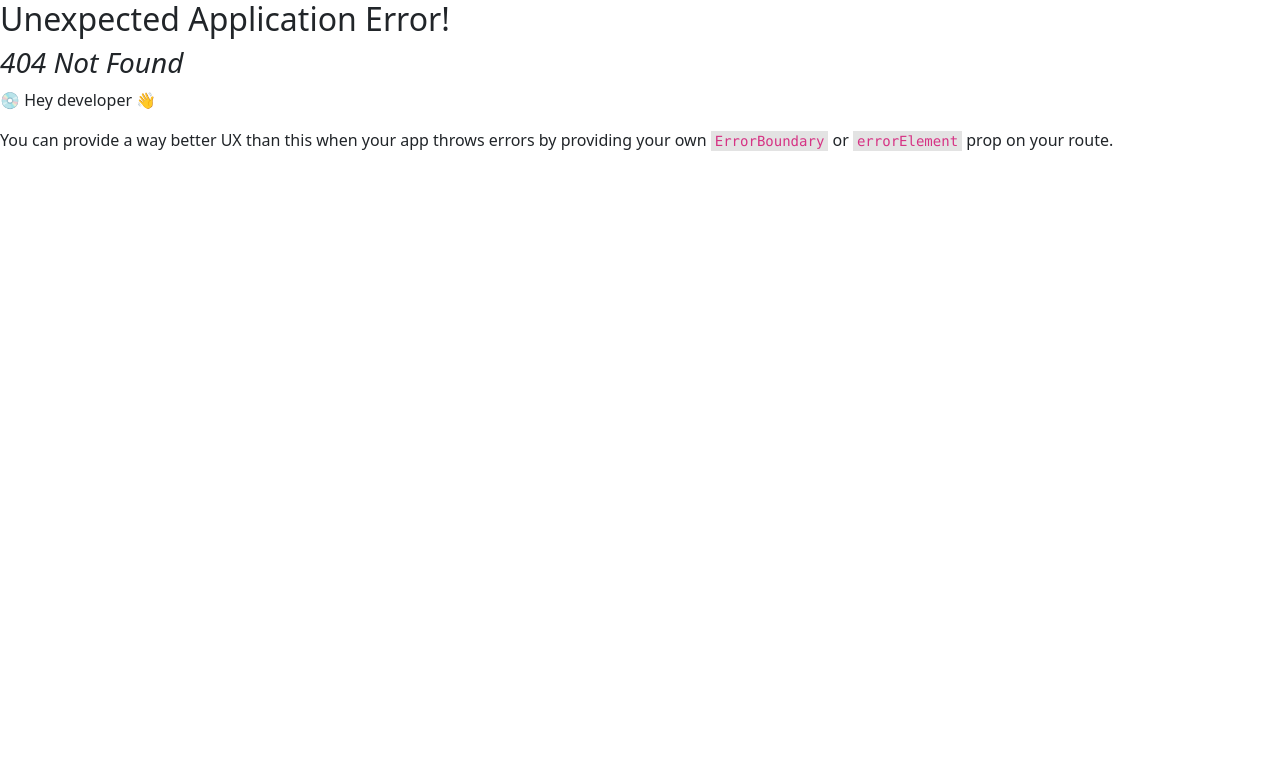
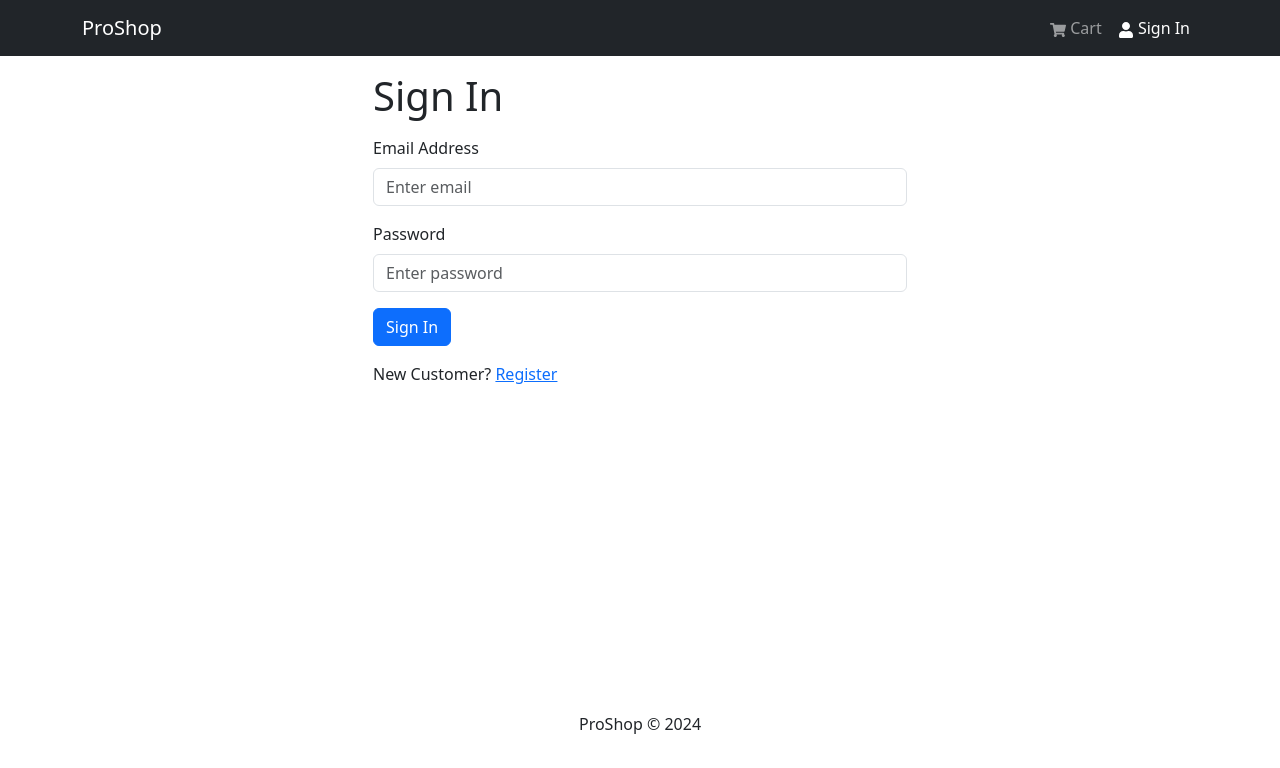
Before and after one commit to devsnb/eshop, a React (Vite) app in the folder frontend/: page /login in a window 1280 px wide. Before the commit this address had no page. Shown: the top 768 px of the page. Built offline with nearby package versions, Linux system fonts and the light colour scheme.

Commit message:
added login screen

```diff
--- /dev/null
+++ b/frontend/src/components/FormContainer.tsx
@@ -0,0 +1,20 @@
+import { ReactNode } from 'react'
+import { Container, Row, Col } from 'react-bootstrap'
+
+type FormContainerProps = {
+	children: ReactNode
+}
+
+const FormContainer = ({ children }: FormContainerProps) => {
+	return (
+		<Container>
+			<Row className='justify-content-md-center'>
+				<Col xs={12} md={6}>
+					{children}
+				</Col>
+			</Row>
+		</Container>
+	)
+}
+
+export default FormContainer
--- a/frontend/src/main.tsx
+++ b/frontend/src/main.tsx
@@ -12,6 +12,7 @@
 import HomeScreen from './screens/HomeScreen.tsx'
 import ProductScreen from './screens/ProductScreen.tsx'
 import CartScreen from './screens/CartScreen.tsx'
+import LoginScreen from './screens/LoginScreen.tsx'
 
 import store from './store.ts'
 import { Provider } from 'react-redux'
@@ -22,6 +23,7 @@
 			<Route index={true} path='/' element={<HomeScreen />} />
 			<Route path='/product/:id' element={<ProductScreen />} />
 			<Route path='/cart' element={<CartScreen />} />
+			<Route path='/login' element={<LoginScreen />} />
 		</Route>
 	)
 )
--- a/frontend/src/screens/HomeScreen.tsx
+++ b/frontend/src/screens/HomeScreen.tsx
@@ -1,6 +1,6 @@
 import { Row, Col } from 'react-bootstrap'
 import Product from '../components/Product'
-import { useGetProductsQuery } from '../slices/productSlice'
+import { useGetProductsQuery } from '../slices/productApiSlice'
 import Loader from '../components/Loader'
 import Message from '../components/Message'
 
--- /dev/null
+++ b/frontend/src/screens/LoginScreen.tsx
@@ -0,0 +1,48 @@
+import { FormEvent, useState } from 'react'
+import { Link } from 'react-router-dom'
+import { Form, Button, Row, Col } from 'react-bootstrap'
+import FormContainer from '../components/FormContainer'
+
+const LoginScreen = () => {
+	const [email, setEmail] = useState('')
+	const [password, setPassword] = useState('')
+
+	const submitHandler = (e: FormEvent<HTMLFormElement>) => {
+		e.preventDefault()
+		console.log('submit')
+	}
+
+	return (
+		<FormContainer>
+			<h1>Sign In</h1>
+			<Form onSubmit={submitHandler}>
+				<Form.Group controlId='email' className='my-3'>
+					<Form.Label>Email Address</Form.Label>
+					<Form.Control
+						type='email'
+						placeholder='Enter email'
+						value={email}
+						onChange={e => setEmail(e.target.value)}
+					></Form.Control>
+				</Form.Group>
+				<Form.Group controlId='password' className='my-3'>
+					<Form.Label>Password</Form.Label>
+					<Form.Control
+						type='password'
+						placeholder='Enter password'
+						value={password}
+						onChange={e => setPassword(e.target.value)}
+					></Form.Control>
+				</Form.Group>
+				<Button type='submit'>Sign In</Button>
+			</Form>
+			<Row className='py-3'>
+				<Col>
+					New Customer? <Link to='/register'>Register</Link>
+				</Col>
+			</Row>
+		</FormContainer>
+	)
+}
+
+export default LoginScreen
--- a/frontend/src/screens/ProductScreen.tsx
+++ b/frontend/src/screens/ProductScreen.tsx
@@ -4,7 +4,7 @@
 import { Link } from 'react-router-dom'
 import { Row, Col, Image, ListGroup, Card, Button, Form } from 'react-bootstrap'
 import Rating from '../components/Rating'
-import { useGetProductDetailsQuery } from '../slices/productSlice'
+import { useGetProductDetailsQuery } from '../slices/productApiSlice'
 import Loader from '../components/Loader'
 import Message from '../components/Message'
 import { addToCart } from '../slices/cartSlice'
--- /dev/null
+++ b/frontend/src/slices/authSlice.ts
@@ -0,0 +1,21 @@
+import { createSlice } from '@reduxjs/toolkit'
+
+const initialState = {
+	userInfo: localStorage.getItem('userInfo')
+		? JSON.parse(localStorage.getItem('userInfo')!)
+		: null
+}
+
+const authSlice = createSlice({
+	name: 'auth',
+	initialState,
+	reducers: {
+		setCredentials: (state, action) => {
+			state.userInfo = action.payload
+			localStorage.setItem('userInfo', JSON.stringify(action.payload))
+		}
+	}
+})
+
+export const { setCredentials } = authSlice.actions
+export default authSlice.reducer
--- a/frontend/src/store.ts
+++ b/frontend/src/store.ts
@@ -1,11 +1,13 @@
 import { configureStore } from '@reduxjs/toolkit'
 import { apiSlice } from './slices/apiSlice'
 import { cartSliceReducer } from './slices/cartSlice'
+import authSliceReducer from './slices/authSlice'
 
 const store = configureStore({
 	reducer: {
 		[apiSlice.reducerPath]: apiSlice.reducer,
-		cart: cartSliceReducer
+		cart: cartSliceReducer,
+		auth: authSliceReducer
 	},
 	middleware: getDefaultMiddleware =>
 		getDefaultMiddleware().concat(apiSlice.middleware),
```
Also changed, not shown: frontend/src/slices/usersApiSlice.ts (added, +16 -0 lines), frontend/src/slices/productApiSlice.ts (renamed from frontend/src/slices/productSlice.ts).
